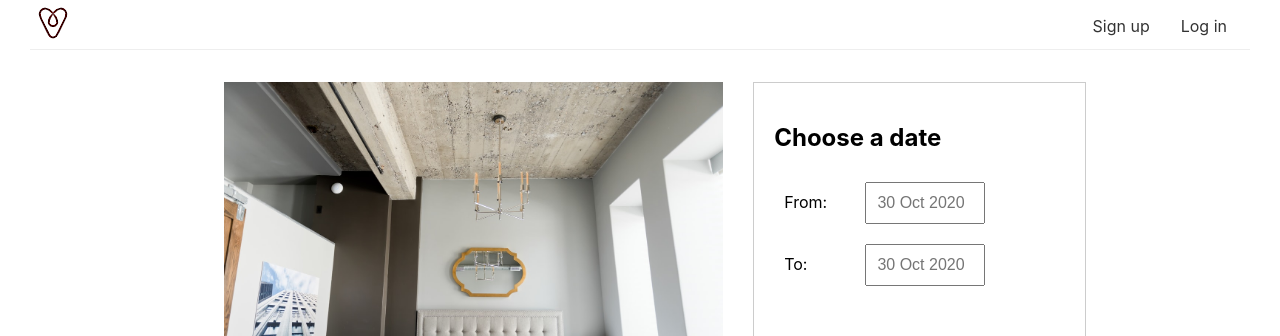
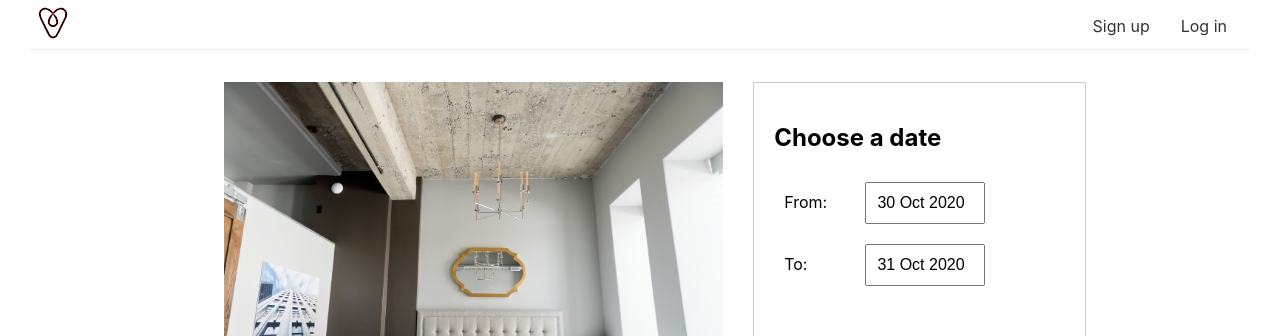
Before and after one commit to LBHABEBIC/airbnb-clone-react-nextjs-2020, a Next.js app: page /houses/1 in a window 1280 px wide. Shown: the top 336 px of the page. Built offline with nearby package versions, Linux system fonts and the light colour scheme.

Commit message:
Sync the start and end dates

```diff
--- a/components/DateRangePicker.js
+++ b/components/DateRangePicker.js
@@ -5,6 +5,23 @@
 import { DateUtils } from 'react-day-picker'
 
 import { useState } from 'react'
+
+const today = new Date()
+const tomorrow = new Date(today)
+tomorrow.setDate(tomorrow.getDate() + 1)
+
+const numberOfNightsBetweenDates = (startDate, endDate) => {
+  const start = new Date(startDate) //clone
+  const end = new Date(endDate) //clone
+  let dayCount = 0
+
+  while (end > start) {
+    dayCount++
+    start.setDate(start.getDate() + 1)
+  }
+
+  return dayCount
+}
 
 const parseDate = (str, format, locale) => {
   const parsed = dateFnsParse(str, format, new Date(), { locale })
@@ -17,8 +34,8 @@
 const format = 'dd MMM yyyy'
 
 export default function DateRangePicker() {
-  const [startDate, setStartDate] = useState(new Date())
-  const [endDate, setEndDate] = useState(new Date())
+  const [startDate, setStartDate] = useState(today)
+  const [endDate, setEndDate] = useState(tomorrow)
 
   return (
     <div className='date-range-picker-container'>
@@ -27,6 +44,7 @@
         <DayPickerInput
           formatDate={formatDate}
           format={format}
+          value={startDate}
           parseDate={parseDate}
           placeholder={`${dateFnsFormat(new Date(), format)}`}
           dayPickerProps={{
@@ -38,6 +56,11 @@
           }}
           onDayChange={(day) => {
             setStartDate(day)
+            if (numberOfNightsBetweenDates(day, endDate) < 1) {
+              const newEndDate = new Date(day)
+              newEndDate.setDate(newEndDate.getDate() + 1)
+              setEndDate(newEndDate)
+            }
           }}
         />
       </div>
@@ -46,13 +69,17 @@
         <DayPickerInput
           formatDate={formatDate}
           format={format}
+          value={endDate}
           parseDate={parseDate}
           placeholder={`${dateFnsFormat(new Date(), format)}`}
           dayPickerProps={{
             modifiers: {
-              disabled: {
-                before: new Date(),
-              },
+              disabled: [
+                startDate,
+                {
+                  before: startDate,
+                },
+              ],
             },
           }}
           onDayChange={(day) => {
```
